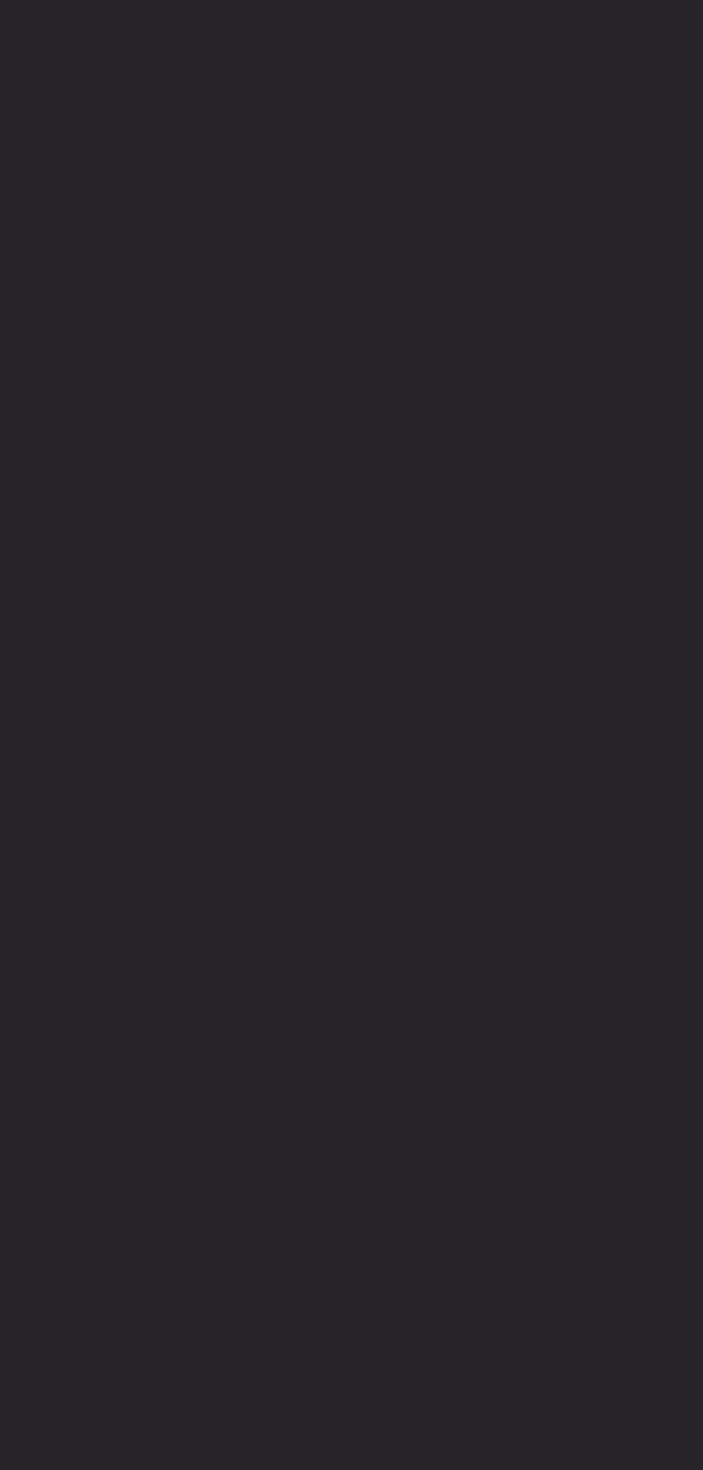
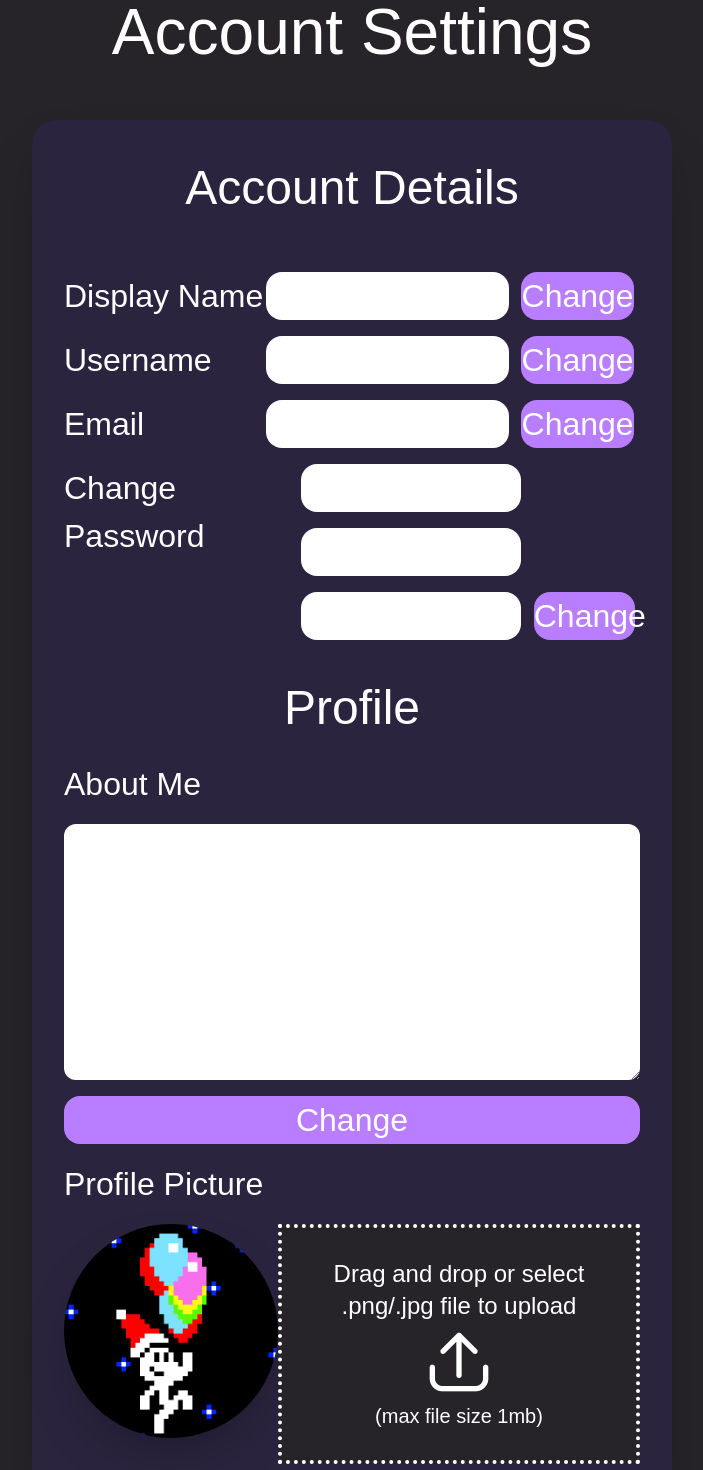
Before and after one commit to Nibbl-z/Mixtaper, a SvelteKit app in the folder client/: page /settings in a window 1280 px wide. Before the commit this address had no page. Shown: the part 120-1590 px from the top of the page, without its empty margins (288-991 px from the left). Before the commit the page ends 800 px from the top, so only its background shows below. Built offline with nearby package versions, Linux system fonts and the light colour scheme.

Commit message:
feat(frontend): :sparkles: account settings page

```diff
--- /dev/null
+++ b/client/src/routes/settings/+page.svelte
@@ -0,0 +1,39 @@
+<script lang="ts">
+    import Topbar from "../../components/topbar.svelte";
+    import Field from "./field.svelte";
+</script>
+
+<Topbar/>
+
+<h1 class="w-full text-center text-[4em] my-10">Account Settings</h1>
+
+<div class="flex items-center justify-center mt-10">
+    <div class="bg-item w-[50%] p-8 rounded-3xl shadow-2xl flex flex-col gap-4">
+        <h1 class="w-full text-center text-[3em] mb-8">Account Details</h1>
+
+        <Field label="Display Name" id="displayName"/>
+        <Field label="Username" id="username"/>
+        <Field label="Email" id="email"/>
+        <Field label="Change Password" id="email" mutlipleFields={["previousPassword", "newPassword", "newPasswordAgain"]}/>
+
+        <h1 class="w-full text-center text-[3em] mt-4">Profile</h1>
+
+        <p class="text-[2em]">About Me</p>
+        <textarea id="aboutMe" class="w-full h-[8em] rounded-xl text-[2em] p-[0.2em] ml-auto"></textarea>
+        <button class="rounded-2xl bg-interactable text-[#FFFFFF] w-full] text-[2em] mt-auto">Change</button>
+
+        <p class="text-[2em]">Profile Picture</p>
+
+        <div class="h-[15em] flex flex-row flex-shrink-0">
+            <div class="aspect-w-1 aspect-h-1 h-[15em] w-[15em]">
+                <img src="/PLACEHOLDER.png" alt="" class="object-cover rounded-full shadow-2xl">
+            </div>
+            <div class="w-[70%] ml-auto bg-[#262329] border-dotted border-[#FFFFFF] border-4 p-2 flex items-center justify-center flex-col">
+                <p class="w-full text-center text-2xl">Drag and drop or select .png/.jpg file to upload</p>
+                <img src="/upload.png" alt="Upload Icon" class="w-[4em] my-2">
+                <p class="w-full text-center text-xl">(max file size 1mb)</p>
+            </div>
+        </div>
+
+    </div>
+</div>
--- /dev/null
+++ b/client/src/routes/settings/field.svelte
@@ -0,0 +1,32 @@
+<script lang="ts">
+    export let label: string = ""
+    export let id: string
+    export let mutlipleFields: string[] = []
+
+
+</script>
+
+<div class="flex flex-row">
+    <p class="text-[2em]">{label}</p>
+
+    <div class="ml-auto w-[65%]">
+
+        {#if mutlipleFields.length == 0}
+            <input type="text" {id} class="w-[65%] h-[1.5em] rounded-2xl text-[2em] p-[0.2em]"/>
+            <button class="rounded-2xl bg-interactable text-[#FFFFFF] w-[30%] text-[2em] ml-2 mt-auto">Change</button>
+        {:else}
+            <div class="flex flex-col gap-4">
+                {#each mutlipleFields as field, i}
+                    {#if i == mutlipleFields.length - 1}
+                        <div>
+                            <input type="text" id={field} class="w-[65%] h-[1.5em] rounded-2xl text-[2em] p-[0.2em]"/>
+                            <button class="rounded-2xl bg-interactable text-[#FFFFFF] w-[30%] text-[2em] ml-2 mt-auto">Change</button>
+                        </div>
+                    {:else}
+                        <input type="text" id={field} class="w-[65%] h-[1.5em] rounded-2xl text-[2em] p-[0.2em]"/>
+                    {/if}
+                {/each}
+            </div>
+        {/if}
+    </div>
+</div>
```
Also changed, not shown: client/src/routes/upload/+page.svelte (line endings or trailing spaces), client/src/routes/upload/field.svelte (line endings or trailing spaces).
